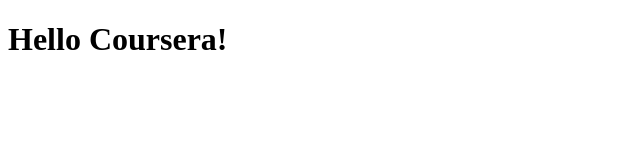
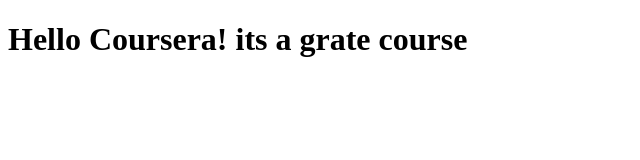
Before and after one commit to Gatoman07/coursera-test, a plain HTML site: page site/index.html in a window 1280 px wide. Shown: the whole page, without its empty margins (0-640 px from the left). Drawn offline with Linux system fonts and the light colour scheme.

Commit message:
Small adition to page content

```diff
--- a/site/index.html
+++ b/site/index.html
@@ -4,6 +4,6 @@
 	<title>Hello Coursera!</title>
 </head>
 <body>
-<h1>Hello Coursera!</h1>
+<h1>Hello Coursera! its a grate course</h1>
 </body>
 </html>
```
